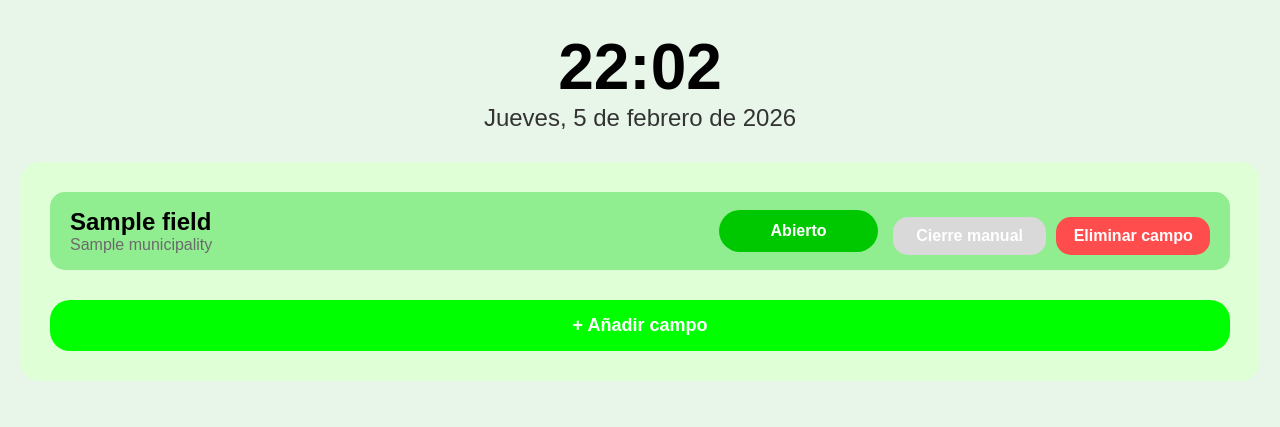
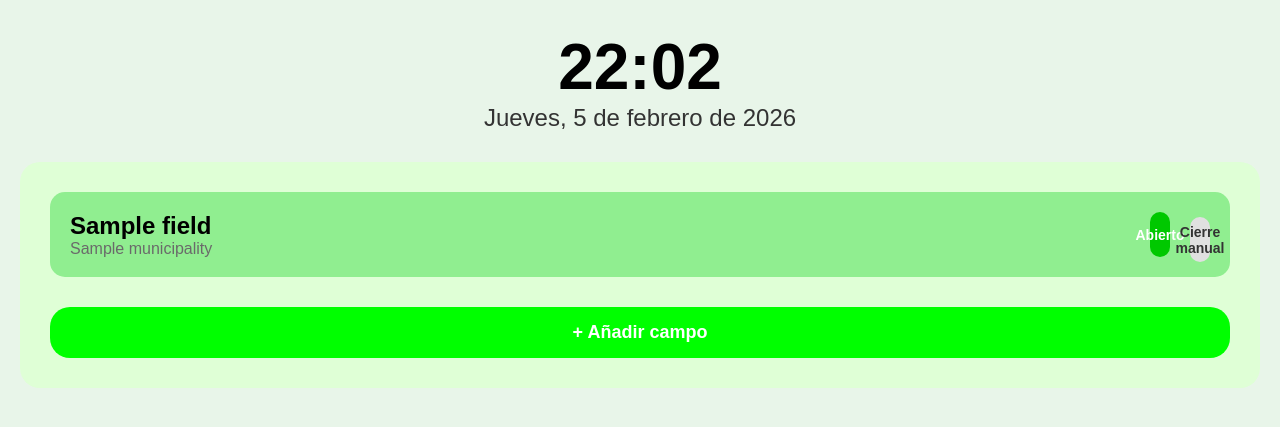
Before and after one commit to HugoReyIn/DetectorGranizo, a FastAPI app: template src/templates/main.html in a window 1280 px wide. Shown: the top 427 px of the page. Run offline with FastAPI, Linux system fonts and the light colour scheme; the template is opened without the code that fills it: most values are stand-ins (such as "Sample title", 1, 10 or a date in 2020).

Commit message:
modify main to make better the button look

```diff
--- a/src/static/css/dashboard.css
+++ b/src/static/css/dashboard.css
@@ -22,19 +22,19 @@
     border-radius: 20px;
 }
 
-/* ===== Campos ===== */
+/* ===== Campos (Fila) ===== */
 .field-row {
     display: grid;
-    grid-template-columns: 2fr 0.5fr 1fr;
+    grid-template-columns: 2fr 20px 20px;
     align-items: center;
     background: #90ee90;
     border-radius: 15px;
     padding: 15px 20px;
     margin-bottom: 15px;
-    column-gap: 15px;
+    column-gap: 20px;
 }
 
-/* ===== Información del campo (columna 1) ===== */
+/* ===== Información del campo (Columna 1) ===== */
 .field-info h3 {
     margin: 0;
     font-size: 24px;
@@ -45,70 +45,49 @@
     font-size: 16px;
 }
 
-/* ===== Estado (columna 2) ===== */
-.field-status {
+/* Estilo Base compartido para Estado y Botón para asegurar igualdad total */
+.field-status, .action-btn {
+    height: 45px;           /* Altura fija para ambos */
+    display: flex;
+    align-items: center;
+    justify-content: center;
+    border-radius: 25px;    /* Redondeo idéntico */
+    font-weight: bold;
+    font-size: 14px;        /* Bajamos un poco el tamaño para que quepa "Cierre manual" */
     text-align: center;
-    padding: 12px;
-    border-radius: 25px;
-    font-weight: bold;
+    padding: 0 10px;        /* Padding lateral mínimo */
+    box-sizing: border-box;
 }
 
-/* Estados */
-.status-open {
-    background: #00c800;
-    color: white;
+/* ===== Estado (Columna 2) ===== */
+.status-open { background: #00c800; color: white; }
+.status-closed { background: #ff0000; color: white; }
+.status-opening { background: #75cf75; color: black; }
+.status-closing { background: #c36262; color: black; }
+
+/* ===== Botones (Columna 3) ===== */
+.field-buttons {
+    width: 100%;
 }
 
-.status-closed {
-    background: red;
-    color: white;
+.action-btn {
+    width: 100%;            /* Ocupa los 150px asignados en el grid */
+    border: none;
+    background: #e0e0e0;
+    color: #333;
+    cursor: pointer;
+    transition: background 0.2s ease;
 }
 
-.status-opening {
-    background: #75cf75;
-    color: black;
-}
-
-.status-closing {
-    background: #c36262;
-    color: black;
-}
-
-/* ===== Botones (columna 3) ===== */
-.field-buttons {
-    display: flex;
-    align-items: center;
-    align-self: center;
-    justify-content: center;
-    gap: 10px;
-}
-
-/* Botones individuales */
-.action-btn {
-    padding: 10px;
-    border-radius: 15px;
-    border: none;
-    background: #d9d9d9;
-    font-weight: bold;
-    cursor: pointer;
-}
+.action-btn:hover { background: #d0d0d0; }
 
 .action-btn.disabled {
     background: #bdbdbd;
     cursor: not-allowed;
+    opacity: 0.7;
 }
 
-/* Botón eliminar */
-.delete-btn {
-    background-color: #ff4d4d;
-    color: white;
-}
-
-.delete-btn:hover {
-    background-color: #e60000;
-}
-
-/* ===== Botón añadir campo ===== */
+/* ===== Botón añadir campo (Inferior) ===== */
 .add-field-btn {
     margin: 30px auto 0;
     display: block;
@@ -120,7 +99,3 @@
     font-weight: bold;
     cursor: pointer;
 }
-
-.add-field-btn:hover {
-    background: #00cc00;
-}
--- a/src/templates/createField.html
+++ b/src/templates/createField.html
@@ -30,7 +30,7 @@
 
             <div class="buttons">
                 <button type="submit" class="btn-save">Guardar campo</button>
-                <button type="button" class="btn-delete">Eliminar campo</button>
+                <button type="button" class="delete-btn">Eliminar campo</button>
             </div>
         </div>
 
--- a/src/templates/main.html
+++ b/src/templates/main.html
@@ -38,10 +38,6 @@
                         Apertura manual
                     {% endif %}
                 </button>
-
-            <button class="action-btn delete-btn">
-                Eliminar campo
-            </button>
             </div>
         </div>
         {% endfor %}
```
Also changed, not shown: src/static/css/createField.css (+4 -5 lines). Lines whose indentation alone changed are shown as unchanged.
